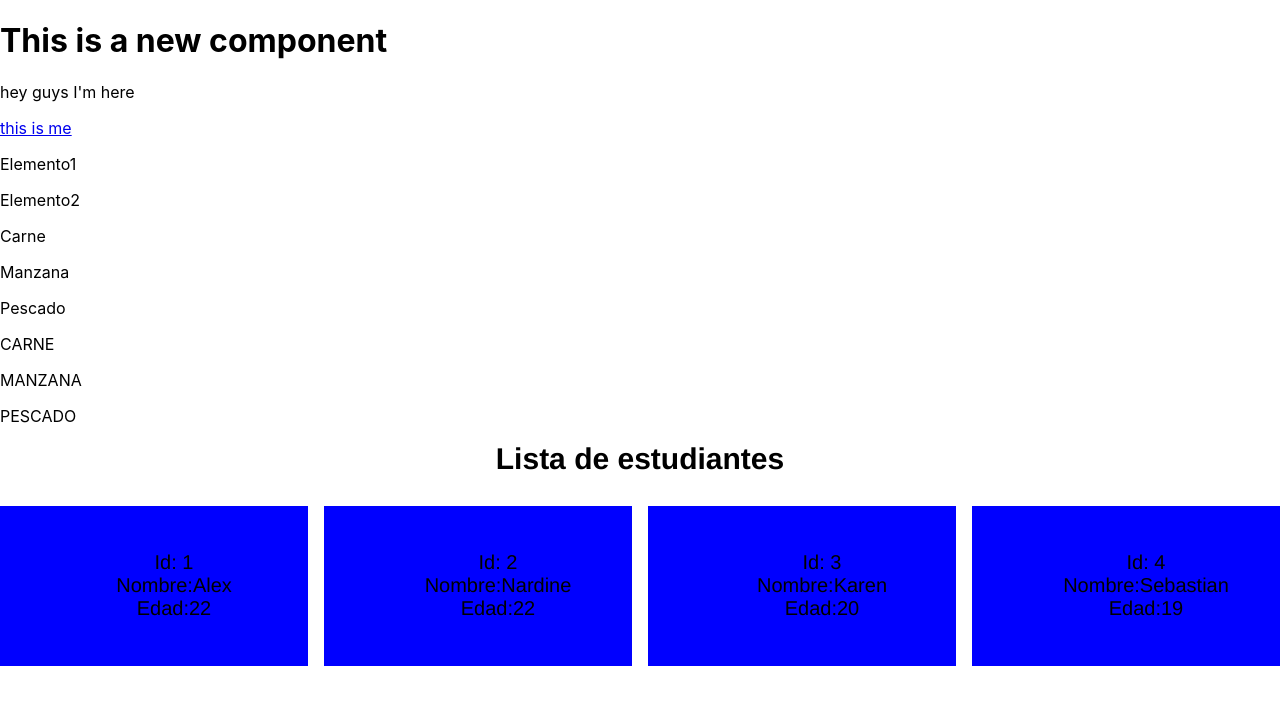
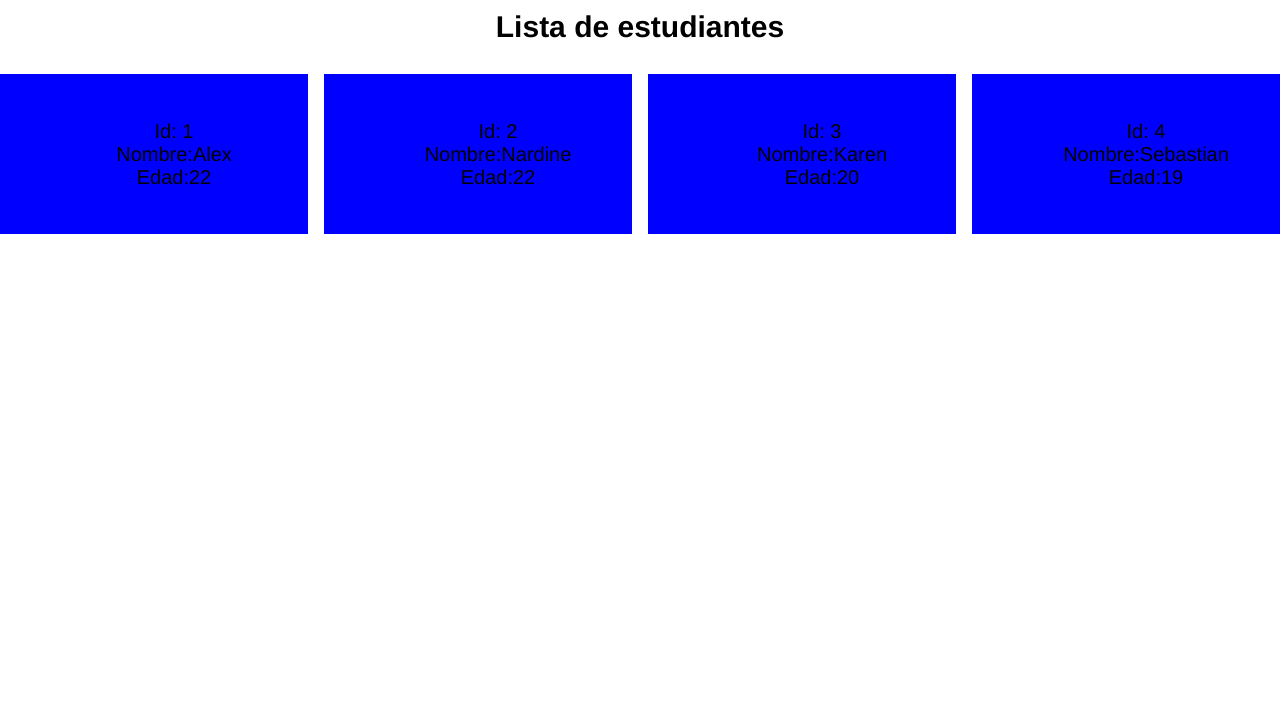
Before and after one commit to Alexs18/Knowledge_javascript_and_react, a React (Create React App) app in the folder starting/: page / in a window 1280 px wide. Shown: the top 704 px of the page. Built offline with nearby package versions, Linux system fonts and the light colour scheme.

Commit message:
Routing en React

```diff
--- a/starting/package.json
+++ b/starting/package.json
@@ -8,6 +8,7 @@
     "@testing-library/user-event": "^13.5.0",
     "react": "^18.0.0",
     "react-dom": "^18.0.0",
+    "react-router-dom": "^6.3.0",
     "react-scripts": "5.0.1",
     "web-vitals": "^2.1.4"
   },
--- a/starting/src/App.js
+++ b/starting/src/App.js
@@ -1,14 +1,17 @@
 import Productos from "./components/Productos";
 import Listas from "./components/Listas";
 import "./static/styles/Listas.css";
+import {BrowserRouter, Routes, Route} from "react-router-dom";
 
 function App() {
   return (
-    <div className="App">
-        <MyFirstComponent/>
-        <Productos/>
-        <Listas/>
-    </div>
+    <BrowserRouter>
+      <Routes>
+          <Route path="/" element={<Listas/>} />
+          <Route path="/Productos" element={<Productos/>} />
+          <Route path="/FirstComponent" element={<MyFirstComponent/>} />
+      </Routes>
+    </BrowserRouter>
   );
 }
 
```
Also changed, not shown: 1 other file (tests, documents, lock files or other folders).
